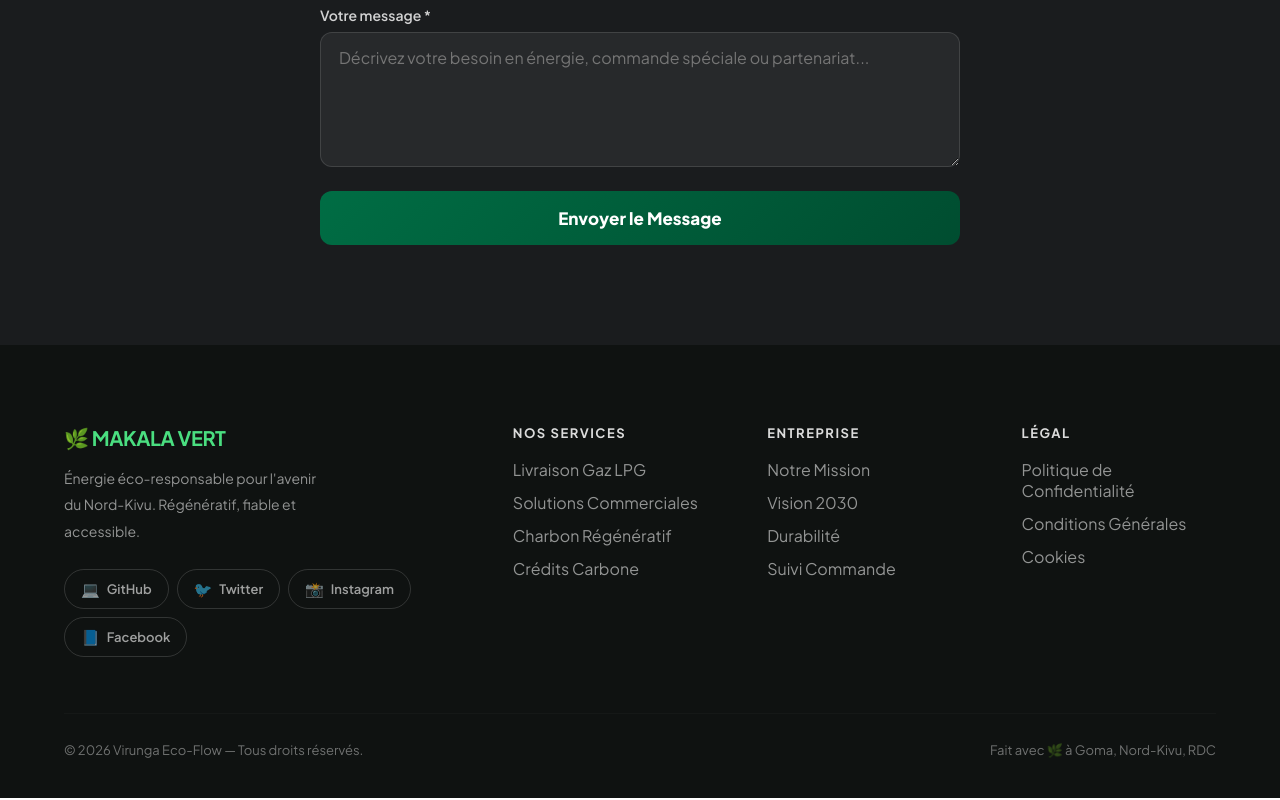
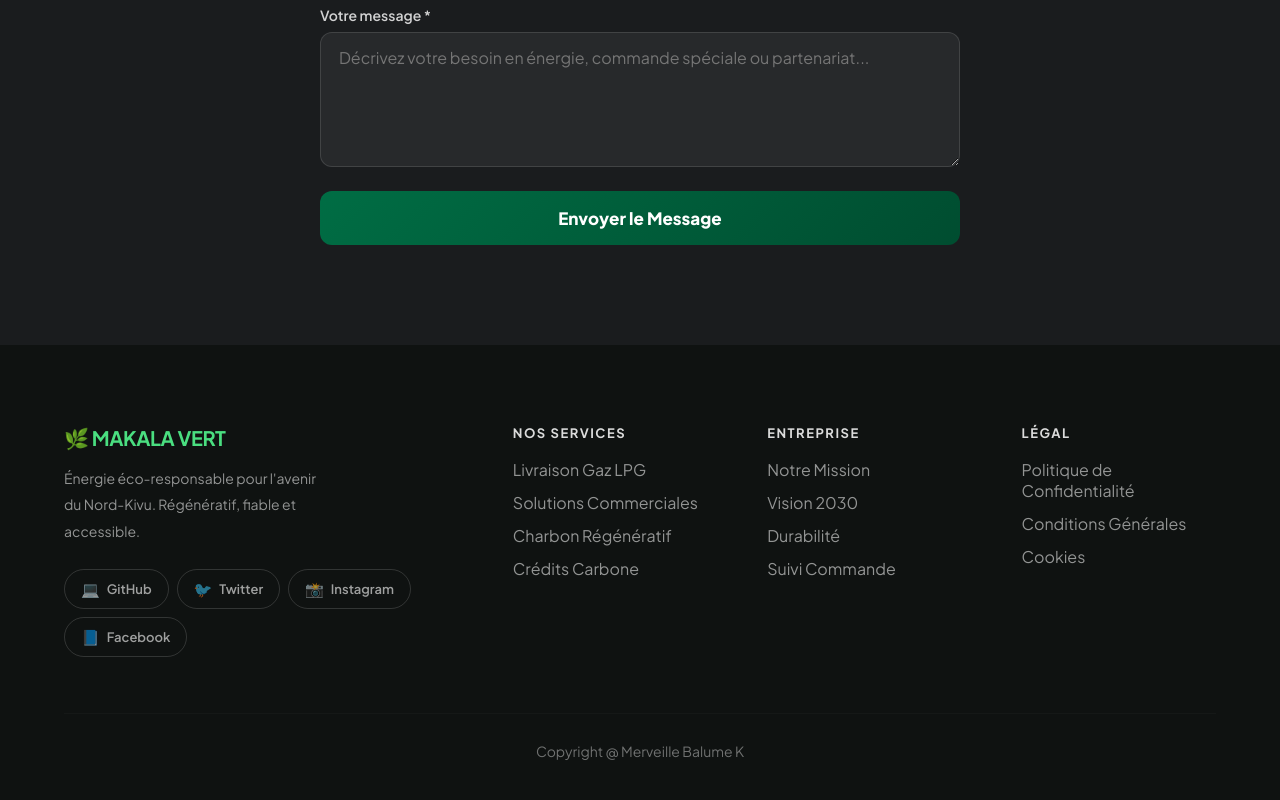
Before and after one commit to merveillebalume2-boop/uber-makala-vert, a Next.js app: page / in a window 1280 px wide. Shown: the part 2609-3409 px from the top of the page. Built offline with nearby package versions, Linux system fonts and the light colour scheme.

Commit message:
Update footer copyright to Merveille Balume K

```diff
--- a/app/page.tsx
+++ b/app/page.tsx
@@ -207,9 +207,8 @@ export default function Home() {
           </div>
 
           {/* Bottom bar */}
-          <div style={{ borderTop: '1px solid rgba(255,255,255,0.07)', paddingTop: '28px', display: 'flex', justifyContent: 'space-between', alignItems: 'center', flexWrap: 'wrap', gap: '12px', opacity: 0.4, fontSize: '13px' }}>
+          <div style={{ borderTop: '1px solid rgba(255,255,255,0.07)', paddingTop: '28px', display: 'flex', justifyContent: 'center', alignItems: 'center', flexWrap: 'wrap', gap: '12px', opacity: 0.4, fontSize: '14px' }}>
             <div>{f.copyright}</div>
-            <div>{f.madeIn}</div>
           </div>
         </div>
       </footer>
--- a/components/LanguageContext.tsx
+++ b/components/LanguageContext.tsx
@@ -39,7 +39,7 @@ export const translations = {
       services: 'NOS SERVICES', service1: 'Livraison Gaz LPG', service2: 'Solutions Commerciales', service3: 'Charbon Régénératif', service4: 'Crédits Carbone',
       company: 'ENTREPRISE', company1: 'Notre Mission', company2: 'Vision 2030', company3: 'Durabilité', company4: 'Suivi Commande',
       legal: 'LÉGAL', legal1: 'Politique de Confidentialité', legal2: 'Conditions Générales', legal3: 'Cookies',
-      copyright: '© 2026 Virunga Eco-Flow — Tous droits réservés.', madeIn: 'Fait avec 🌿 à Goma, Nord-Kivu, RDC',
+      copyright: 'Copyright @ Merveille Balume K', madeIn: '',
     },
     cart: { title: 'Votre Panier', empty: 'Panier vide', emptyBody: 'Ajoutez des produits depuis le catalogue.', total: 'Total', confirm: 'Confirmer la Commande →', clear: 'Vider le panier', qty: 'Qté' },
     products: [
@@ -83,7 +83,7 @@ export const translations = {
       services: 'OUR SERVICES', service1: 'LPG Gas Delivery', service2: 'Commercial Solutions', service3: 'Regenerative Charcoal', service4: 'Carbon Credits',
       company: 'COMPANY', company1: 'Our Mission', company2: 'Vision 2030', company3: 'Sustainability', company4: 'Track Order',
       legal: 'LEGAL', legal1: 'Privacy Policy', legal2: 'Terms & Conditions', legal3: 'Cookies',
-      copyright: '© 2026 Virunga Eco-Flow — All rights reserved.', madeIn: 'Made with 🌿 in Goma, Nord-Kivu, DRC',
+      copyright: 'Copyright @ Merveille Balume K', madeIn: '',
     },
     cart: { title: 'Your Cart', empty: 'Cart empty', emptyBody: 'Add products from the catalog.', total: 'Total', confirm: 'Confirm Order →', clear: 'Clear cart', qty: 'Qty' },
     products: [
@@ -126,8 +126,8 @@ export const translations = {
       tagline: 'Nishati rafiki kwa mazingira kwa mustakabali wa Nord-Kivu. Urejeshaji, mwaminifu na inayopatikana.',
       services: 'HUDUMA ZETU', service1: 'Uwasilishaji Gesi LPG', service2: 'Suluhisho za Biashara', service3: 'Mkaa wa Urejeshaji', service4: 'Mikopo ya Kaboni',
       company: 'KAMPUNI', company1: 'Dhamira Yetu', company2: 'Maono 2030', company3: 'Uendelevu', company4: 'Fuatilia Agizo',
-      legal: 'KISHERIA', legal1: 'Sera ya Faragha', legal2: 'Masharti ya Huduma', legal3: 'Vidakuzi',
-      copyright: '© 2026 Virunga Eco-Flow — Haki zote zimehifadhiwa.', madeIn: 'Imetengenezwa kwa 🌿 huko Goma, Nord-Kivu, DRC',
+      legal: 'KISHERIA', legal1: 'Sera ya Faragha', legal2: 'Masharti ya Huuma', legal3: 'Vidakuzi',
+      copyright: 'Copyright @ Merveille Balume K', madeIn: '',
     },
     cart: { title: 'Kikapu Chako', empty: 'Kikapu kiko tupu', emptyBody: 'Ongeza bidhaa kutoka kwa katalogi.', total: 'Jumla', confirm: 'Thibitisha Agizo →', clear: 'Safisha kikapu', qty: 'Idadi' },
     products: [
```
